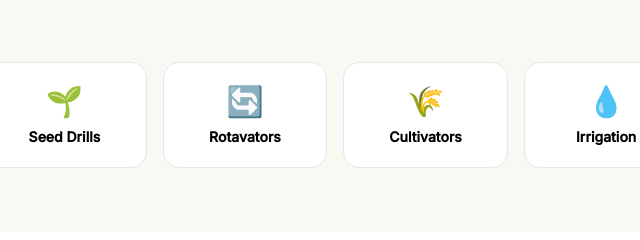
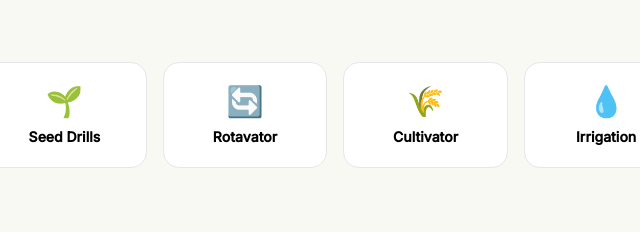
Before and after one commit to krishimitraofficial/krishimitra, a plain HTML site: page index.html in a window 1280 px wide. Shown: the part 820-1060 px from the top of the page, 395-1035 px from the left. Drawn offline with nearby package versions, Linux system fonts and the light colour scheme.

Commit message:
Update index.html

```diff
--- a/index.html
+++ b/index.html
@@ -101,7 +101,7 @@ function homePage(){return `
 
 <!-- Categories -->
 <div class="max-w-7xl mx-auto px-4 py-16"><h2 class="poppins text-2xl font-bold">Popular Machinery Categories</h2><div class="mt-6 grid grid-cols-2 md:grid-cols-4 lg:grid-cols-7 gap-4">
-${[{i:'🚜',n:'Tractors'},{i:'🌾',n:'Harvesters'},{i:'🌱',n:'Seed Drills'},{i:'🔄',n:'Rotavators'},{i:'🌾',n:'Cultivators'},{i:'💧',n:'Irrigation'},{i:'⚙️',n:'Others'}].map(c=>`<div onclick="catSearch('${c.n}')" class="bg-white p-5 rounded-2xl border hover:shadow-md cursor-pointer text-center"><div class="text-3xl">${c.i}</div><div class="mt-2 font-semibold text-sm">${c.n}</div></div>`).join('')}
+${[{i:'🚜',n:'Tractors'},{i:'🌾',n:'Harvesters'},{i:'🌱',n:'Seed Drills'},{i:'🔄',n:'Rotavator'},{i:'🌾',n:'Cultivator'},{i:'💧',n:'Irrigation'},{i:'⚙️',n:'Others'}].map(c=>`<div onclick="catSearch('${c.n}')" class="bg-white p-5 rounded-2xl border hover:shadow-md cursor-pointer text-center"><div class="text-3xl">${c.i}</div><div class="mt-2 font-semibold text-sm">${c.n}</div></div>`).join('')}
 </div></div>
 
 <!-- How works -->
@@ -127,7 +127,7 @@ if(findFilters.location && findFilters.location !== 'All Maharashtra' && findFil
   // agar temp empty hai to filtered = all machines hi rehne do
 }
 if(findFilters.type && findFilters.type.trim() !== ''){
-  // Rotavators -> Rotavator banake search karo
+  // Rotavator -> Rotavator banake search karo
   let searchType = findFilters.type.replace('Tractors','Tractor').replace('Rotavators','Rotavator').replace('Harvesters','Harvester');
   let temp2 = filtered.filter(m=>m.type.toLowerCase().includes(searchType.toLowerCase()) || m.name.toLowerCase().includes(searchType.toLowerCase()));
   if(temp2.length > 0) filtered = temp2;
```
